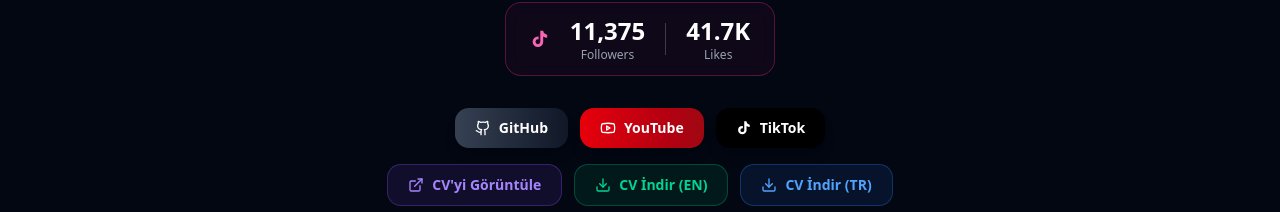
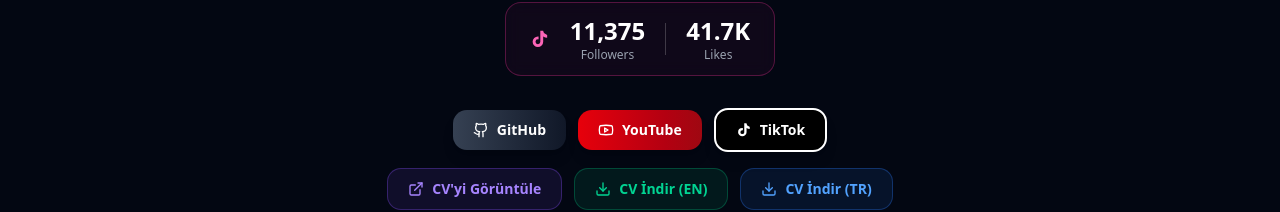
Before and after one commit to celalaygar/profile-celalaygar, a Next.js app: page / in a window 1280 px wide. Shown: the part 420-632 px from the top of the page. Built offline with nearby package versions, Linux system fonts and the light colour scheme.

Commit message:
Update TikTok button styles in social links

```diff
--- a/src/data/index.ts
+++ b/src/data/index.ts
@@ -229,12 +229,12 @@
 export const heroSocialLinks: SocialLink[] = [
   { id: "github", name: "btn_github", href: "https://github.com/celalaygar", iconType: "github", gradient: "bg-gradient-to-r from-gray-700 to-gray-900", hoverColor: "hover:opacity-90" },
   { id: "youtube", name: "btn_youtube", href: "https://www.youtube.com/@celalaygar", iconType: "youtube", gradient: "bg-gradient-to-r from-red-600 to-red-800", hoverColor: "hover:opacity-90" },
-  { id: "tiktok", name: "btn_tiktok", href: "https://www.tiktok.com/@openick.io", iconType: "tiktok", gradient: "bg-black", hoverColor: "hover:opacity-90" },
+  { id: "tiktok", name: "btn_tiktok", href: "https://www.tiktok.com/@openick.io", iconType: "tiktok", gradient: "bg-black   border border-white border-2 ", hoverColor: "hover:opacity-90" },
 ];
 
 export const socialSectionLinks: SocialLink[] = [
   { id: "youtube", name: "YouTube", href: "https://www.youtube.com/@celalaygar", iconType: "youtube", gradient: "bg-gradient-to-r from-red-600 to-red-800", hoverColor: "hover:opacity-90" },
-  { id: "tiktok", name: "TikTok", href: "https://www.tiktok.com/@openick.io", iconType: "tiktok", gradient: "bg-black", hoverColor: "hover:opacity-90", subtitle: "9785 Followers" },
+  { id: "tiktok", name: "TikTok", href: "https://www.tiktok.com/@openick.io", iconType: "tiktok", gradient: "bg-black  border border-white border-2 ", hoverColor: "hover:opacity-90", subtitle: "9785 Followers" },
   { id: "linkedin", name: "LinkedIn", href: "https://www.linkedin.com/in/celalaygar/", iconType: "linkedin", gradient: "bg-gradient-to-r from-blue-600 to-blue-800", hoverColor: "hover:opacity-90" },
   { id: "stackoverflow", name: "Stack Overflow", href: "https://stackoverflow.com/users/12014524/hac%c4%b1-celal-aygar", iconType: "stackoverflow", gradient: "bg-gradient-to-r from-orange-500 to-orange-700", hoverColor: "hover:opacity-90" },
   { id: "medium", name: "Medium", href: "https://medium.com/@celalaygar", iconType: "medium", gradient: "bg-gradient-to-r from-gray-800 to-gray-950", hoverColor: "hover:opacity-90" },
```
